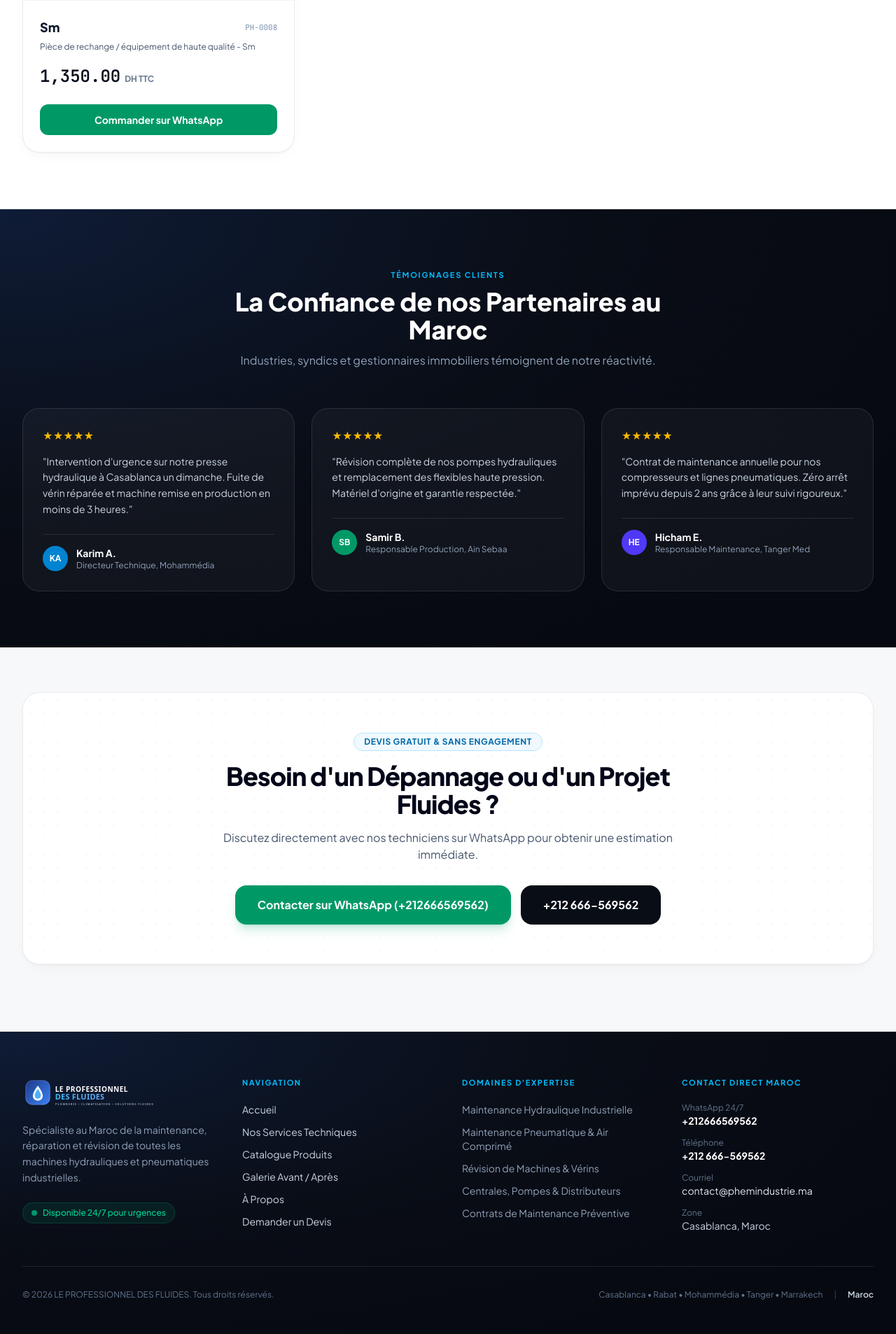
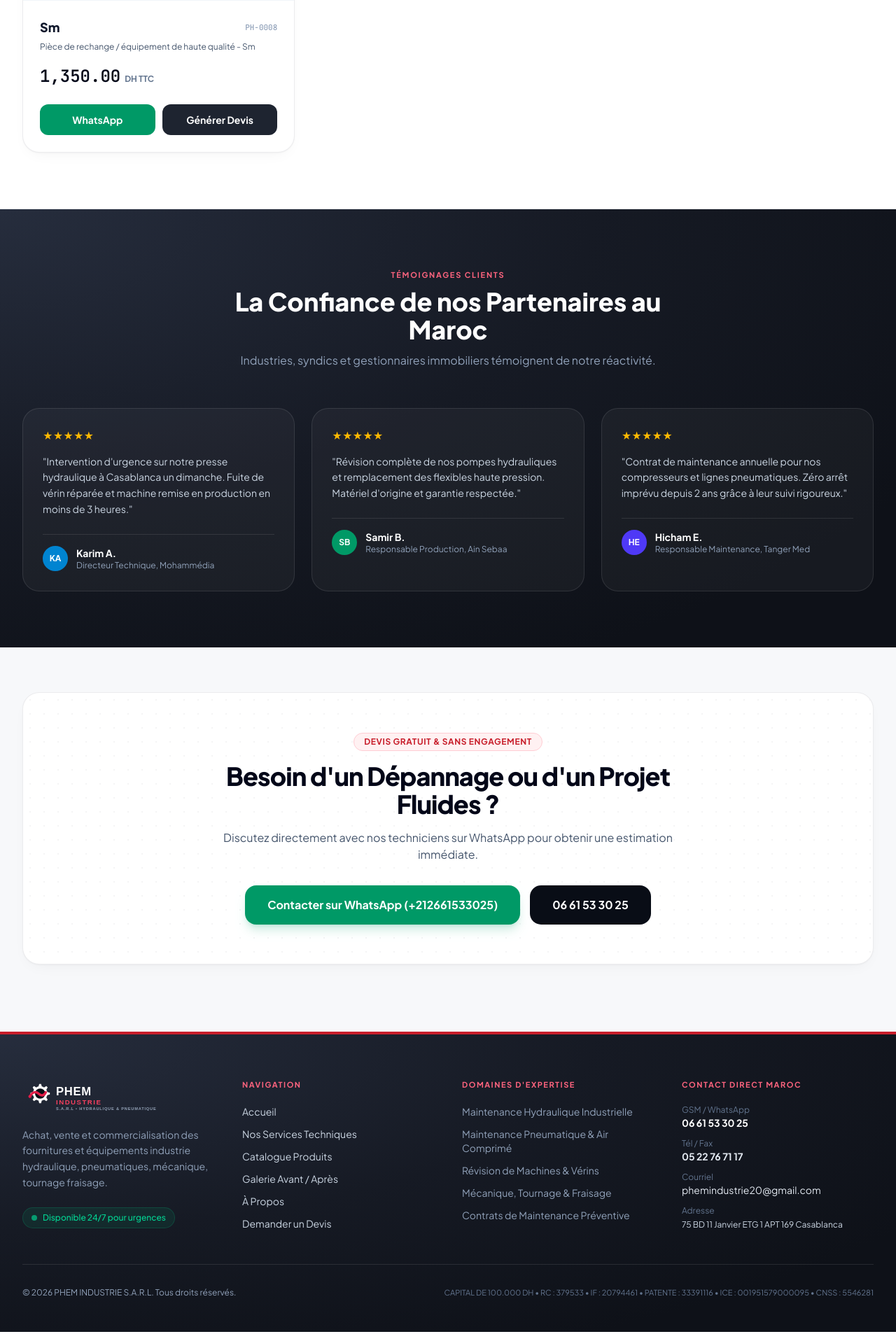
Before and after one commit to Smathhh/le-professionnel-des-fluides, a Laravel app: page / in a window 1280 px wide. Shown: the part 2253-4159 px from the top of the page at 70% size. Run offline with Laravel 12, Linux system fonts and the light colour scheme; data comes from the database, SQL or seed files in the repository; data that the repository does not hold is empty; style sheets or scripts are compiled from the project's sources.

Commit message:
Update branding to PHEM INDUSTRIE S.A.R.L and add printable Devis generator

```diff
--- a/resources/css/app.css
+++ b/resources/css/app.css
@@ -35,19 +35,19 @@ html {
 
 .tf-surface-hover:hover {
     transform: translateY(-4px);
-    border-color: rgba(2, 132, 199, 0.25);
-    box-shadow: 0 4px 12px rgba(15, 23, 42, 0.04), 0 20px 40px -16px rgba(2, 132, 199, 0.14);
+    border-color: rgba(200, 30, 43, 0.30);
+    box-shadow: 0 4px 12px rgba(15, 23, 42, 0.04), 0 20px 40px -16px rgba(200, 30, 43, 0.14);
 }
 
 .tf-obsidian {
-    background: radial-gradient(120% 120% at 0% 0%, #0f1c36 0%, #090d16 55%, #060910 100%);
+    background: radial-gradient(120% 120% at 0% 0%, #262d3d 0%, #161a24 55%, #0e1118 100%);
 }
 
 .tf-mesh-light {
     background-color: #f7f8fa;
     background-image:
-        radial-gradient(at 15% 10%, rgba(14, 165, 233, 0.08) 0px, transparent 50%),
-        radial-gradient(at 85% 0%, rgba(16, 185, 129, 0.06) 0px, transparent 45%);
+        radial-gradient(at 15% 10%, rgba(200, 30, 43, 0.07) 0px, transparent 50%),
+        radial-gradient(at 85% 0%, rgba(30, 36, 48, 0.06) 0px, transparent 45%);
 }
 
 .tf-grid-subtle {
--- a/resources/views/home.blade.php
+++ b/resources/views/home.blade.php
@@ -20,7 +20,7 @@
                 </div>
 
                 <h1 class="text-4xl sm:text-5xl lg:text-[56px] font-extrabold tracking-[-0.03em] leading-[1.06] text-slate-950 mb-6">
-                    Maintenance de Machines <span class="text-sky-600">Hydrauliques</span> &amp; Pneumatiques
+                    Maintenance de Machines <span class="text-[#C81E2B]">Hydrauliques</span> &amp; Pneumatiques
                 </h1>
 
                 <p class="text-base sm:text-lg text-slate-600 mb-8 max-w-2xl leading-relaxed mx-auto lg:mx-0">
@@ -41,7 +41,7 @@
                     <a href="{{ route('services') }}"
                        class="inline-flex items-center justify-center gap-2 bg-white hover:bg-slate-50 text-slate-900 font-bold text-sm sm:text-base px-7 py-4 rounded-2xl border border-slate-200/90 shadow-sm transition">
                         <span>Découvrir les services</span>
-                        <svg class="w-4 h-4 text-sky-600" fill="none" stroke="currentColor" viewBox="0 0 24 24">
+                        <svg class="w-4 h-4 text-[#C81E2B]" fill="none" stroke="currentColor" viewBox="0 0 24 24">
                             <path stroke-linecap="round" stroke-linejoin="round" stroke-width="2" d="M17 8l4 4m0 0l-4 4m4-4H3"/>
                         </svg>
                     </a>
@@ -54,7 +54,7 @@
                         <div class="text-xs text-slate-500 mt-0.5">Expertise terrain</div>
                     </div>
                     <div class="tf-surface rounded-2xl p-4 text-left">
-                        <div class="text-xl sm:text-2xl font-extrabold text-sky-600 font-mono">500+</div>
+                        <div class="text-xl sm:text-2xl font-extrabold text-[#C81E2B] font-mono">500+</div>
                         <div class="text-xs text-slate-500 mt-0.5">Chantiers livrés</div>
                     </div>
                     <div class="tf-surface rounded-2xl p-4 text-left">
@@ -86,7 +86,7 @@
 
                         <div class="mt-6 space-y-3.5">
                             <div class="p-4 rounded-2xl bg-white/[0.04] hover:bg-white/[0.07] border border-white/10 transition flex items-start gap-3.5">
-                                <div class="w-10 h-10 rounded-xl bg-sky-500/20 text-sky-400 flex items-center justify-center shrink-0">
+                                <div class="w-10 h-10 rounded-xl bg-rose-500/20 text-rose-400 flex items-center justify-center shrink-0">
                                     <svg class="w-5 h-5" fill="none" stroke="currentColor" viewBox="0 0 24 24"><path stroke-linecap="round" stroke-linejoin="round" stroke-width="2" d="M12 3v1m0 16v1m9-9h-1M4 12H3m15.364 6.364l-.707-.707M6.343 6.343l-.707-.707m12.728 0l-.707.707M6.343 17.657l-.707.707"/></svg>
                                 </div>
                                 <div>
@@ -138,7 +138,7 @@
 <section class="max-w-7xl mx-auto px-4 sm:px-6 lg:px-8 -mt-4 mb-16">
     <div class="grid grid-cols-1 sm:grid-cols-2 lg:grid-cols-4 gap-4">
         <div class="tf-surface tf-surface-hover rounded-2xl p-6 flex items-start gap-4">
-            <div class="w-11 h-11 rounded-xl bg-sky-50 text-sky-600 flex items-center justify-center shrink-0">
+            <div class="w-11 h-11 rounded-xl bg-rose-50 text-[#C81E2B] flex items-center justify-center shrink-0">
                 <svg class="w-5 h-5" fill="none" stroke="currentColor" viewBox="0 0 24 24"><path stroke-linecap="round" stroke-linejoin="round" stroke-width="2" d="M13 10V3L4 14h7v7l9-11h-7z"/></svg>
             </div>
             <div>
@@ -183,12 +183,12 @@
 <section class="max-w-7xl mx-auto px-4 py-16 sm:px-6 lg:px-8">
     <div class="flex flex-col md:flex-row md:items-end justify-between mb-12 gap-4">
         <div>
-            <span class="text-sky-600 font-bold text-[11px] uppercase tracking-[0.16em]">Expertise &amp; Prestations</span>
+            <span class="text-[#C81E2B] font-bold text-[11px] uppercase tracking-[0.16em]">Expertise &amp; Prestations</span>
             <h2 class="text-3xl sm:text-4xl font-extrabold tracking-tight text-slate-950 mt-2">
                 Nos Domaines d'Intervention
             </h2>
         </div>
-        <a href="{{ route('services') }}" class="inline-flex items-center gap-2 text-sm font-bold text-slate-900 hover:text-sky-600 transition">
+        <a href="{{ route('services') }}" class="inline-flex items-center gap-2 text-sm font-bold text-slate-900 hover:text-[#C81E2B] transition">
             <span>Tous nos services</span>
             <span>→</span>
         </a>
@@ -198,7 +198,7 @@
         @foreach($services as $service)
         <div class="tf-surface tf-surface-hover rounded-3xl p-7 flex flex-col justify-between">
             <div>
-                <div class="w-12 h-12 rounded-2xl bg-sky-50 border border-sky-100 text-sky-600 flex items-center justify-center mb-6">
+                <div class="w-12 h-12 rounded-2xl bg-rose-50 border border-rose-100 text-[#C81E2B] flex items-center justify-center mb-6">
                     @if(str_contains(strtolower($service->icon ?? ''), 'elect') || str_contains(strtolower($service->name), 'lectr'))
                         <svg class="w-6 h-6" fill="none" stroke="currentColor" viewBox="0 0 24 24"><path stroke-linecap="round" stroke-linejoin="round" stroke-width="2" d="M13 10V3L4 14h7v7l9-11h-7z"/></svg>
                     @elseif(str_contains(strtolower($service->icon ?? ''), 'plumb') || str_contains(strtolower($service->name), 'plomb'))
@@ -239,13 +239,13 @@
     <div class="max-w-7xl mx-auto px-4 sm:px-6 lg:px-8">
         <div class="flex flex-col md:flex-row md:items-end justify-between mb-10 gap-4">
             <div>
-                <span class="text-sky-600 font-bold text-[11px] uppercase tracking-[0.16em]">Matériel &amp; Équipements</span>
+                <span class="text-[#C81E2B] font-bold text-[11px] uppercase tracking-[0.16em]">Matériel &amp; Équipements</span>
                 <h2 class="text-3xl sm:text-4xl font-extrabold tracking-tight text-slate-950 mt-2">
                     Catalogue Produits
                 </h2>
                 <p class="text-sm sm:text-base text-slate-600 mt-1">Équipements certifiés disponibles en stock avec livraison et installation.</p>
             </div>
-            <a href="{{ route('products') }}" class="inline-flex items-center gap-1.5 text-sky-600 hover:text-sky-700 font-bold text-sm">
+            <a href="{{ route('products') }}" class="inline-flex items-center gap-1.5 text-[#C81E2B] hover:text-[#C81E2B] font-bold text-sm">
                 Voir tout le catalogue ({{ count($products) }}+) →
             </a>
         </div>
@@ -286,7 +286,7 @@
                             <img src="{{ asset('storage/' . $product->image) }}" alt="{{ $product->name }}" class="w-full h-full object-cover">
                         @else
                             <div class="text-center p-6">
-                                <div class="w-16 h-16 mx-auto rounded-2xl bg-white shadow-sm flex items-center justify-center text-sky-600 mb-2">
+                                <div class="w-16 h-16 mx-auto rounded-2xl bg-white shadow-sm flex items-center justify-center text-[#C81E2B] mb-2">
                                     <svg class="w-8 h-8" fill="none" stroke="currentColor" viewBox="0 0 24 24">
                                         <path stroke-linecap="round" stroke-linejoin="round" stroke-width="1.5" d="M20 7l-8-4-8 4m16 0l-8 4m8-4v10l-8 4m0-10L4 7m8 4v10M4 7v10l8 4"/>
                                     </svg>
@@ -319,11 +319,15 @@
                     </div>
                 </div>
 
-                <div class="px-6 pb-6 pt-0">
+                <div class="px-6 pb-6 pt-0 flex flex-col sm:flex-row gap-2.5">
                     <a href="https://wa.me/{{ $rawWhatsapp }}?text={{ urlencode('Bonjour, je souhaite commander ou avoir des détails sur : ' . $product->name . ' (' . number_format($product->price, 2) . ' DH)') }}"
                        target="_blank"
-                       class="inline-flex items-center justify-center gap-2 w-full bg-emerald-600 hover:bg-emerald-700 text-white font-bold py-3 px-4 rounded-xl transition text-sm">
-                        <span>Commander sur WhatsApp</span>
+                       class="flex-1 inline-flex items-center justify-center gap-2 bg-emerald-600 hover:bg-emerald-700 text-white font-bold py-3 px-4 rounded-xl transition text-xs sm:text-sm">
+                        <span>WhatsApp</span>
+                    </a>
+                    <a href="{{ route('products.devis', $product) }}"
+                       class="flex-1 inline-flex items-center justify-center gap-1.5 bg-[#1E2430] hover:bg-[#C81E2B] text-white font-bold py-3 px-4 rounded-xl transition text-xs sm:text-sm">
+                        <span>Générer Devis</span>
                     </a>
                 </div>
             </div>
@@ -337,12 +341,12 @@
 <section class="max-w-7xl mx-auto px-4 py-20 sm:px-6 lg:px-8">
     <div class="flex flex-col md:flex-row md:items-end justify-between mb-12 gap-4">
         <div>
-            <span class="text-sky-600 font-bold text-[11px] uppercase tracking-[0.16em]">Qualité Démontrée</span>
+            <span class="text-[#C81E2B] font-bold text-[11px] uppercase tracking-[0.16em]">Qualité Démontrée</span>
             <h2 class="text-3xl sm:text-4xl font-extrabold tracking-tight text-slate-950 mt-2">
                 Nos Dernières Réalisations
             </h2>
         </div>
-        <a href="{{ route('gallery') }}" class="inline-flex items-center gap-1.5 text-slate-900 hover:text-sky-600 font-bold text-sm">
+        <a href="{{ route('gallery') }}" class="inline-flex items-center gap-1.5 text-slate-900 hover:text-[#C81E2B] font-bold text-sm">
             Voir toute la galerie →
         </a>
     </div>
@@ -354,7 +358,7 @@
                 @if($item->after_image && file_exists(public_path('storage/' . $item->after_image)))
                     <img src="{{ asset('storage/' . $item->after_image) }}" alt="{{ $item->title }}" class="w-full h-full object-cover">
                 @else
-                    <svg class="w-10 h-10 text-sky-400" fill="none" stroke="currentColor" viewBox="0 0 24 24"><path stroke-linecap="round" stroke-linejoin="round" stroke-width="1.5" d="M4 16l4.586-4.586a2 2 0 012.828 0L16 16m-2-2l1.586-1.586a2 2 0 012.828 0L20 14m-6-6h.01M6 20h12a2 2 0 002-2V6a2 2 0 00-2-2H6a2 2 0 00-2 2v12a2 2 0 002 2z"/></svg>
+                    <svg class="w-10 h-10 text-rose-400" fill="none" stroke="currentColor" viewBox="0 0 24 24"><path stroke-linecap="round" stroke-linejoin="round" stroke-width="1.5" d="M4 16l4.586-4.586a2 2 0 012.828 0L16 16m-2-2l1.586-1.586a2 2 0 012.828 0L20 14m-6-6h.01M6 20h12a2 2 0 002-2V6a2 2 0 00-2-2H6a2 2 0 00-2 2v12a2 2 0 002 2z"/></svg>
                 @endif
                 <span class="absolute bottom-3 left-3 text-[11px] font-bold bg-slate-950/80 backdrop-blur-sm px-2.5 py-1 rounded-full text-white border border-white/15">
                     {{ ucfirst($item->category ?? 'Maintenance') }}
@@ -363,7 +367,7 @@
             <div class="p-6">
                 <h3 class="font-bold text-slate-900 text-lg mb-2">{{ $item->title }}</h3>
                 <p class="text-slate-600 text-sm leading-relaxed mb-4">{{ Str::limit($item->description, 100) }}</p>
-                <a href="{{ route('gallery') }}" class="text-sky-600 font-bold text-xs inline-flex items-center gap-1 hover:text-sky-700">
+                <a href="{{ route('gallery') }}" class="text-[#C81E2B] font-bold text-xs inline-flex items-center gap-1 hover:text-[#C81E2B]">
                     Voir les détails →
                 </a>
             </div>
@@ -377,7 +381,7 @@
 <section class="tf-obsidian text-white py-20">
     <div class="max-w-7xl mx-auto px-4 sm:px-6 lg:px-8">
         <div class="text-center max-w-2xl mx-auto mb-14">
-            <span class="text-sky-400 font-bold text-[11px] uppercase tracking-[0.16em]">Témoignages Clients</span>
+            <span class="text-rose-400 font-bold text-[11px] uppercase tracking-[0.16em]">Témoignages Clients</span>
             <h2 class="text-3xl sm:text-4xl font-extrabold text-white mt-2 mb-3">
                 La Confiance de nos Partenaires au Maroc
             </h2>
@@ -437,7 +441,7 @@
     <div class="tf-surface rounded-3xl p-8 sm:p-14 text-center relative overflow-hidden">
         <div class="tf-dots-light absolute inset-0 opacity-60 pointer-events-none"></div>
         <div class="relative z-10 max-w-2xl mx-auto">
-            <span class="inline-block bg-sky-50 text-sky-700 border border-sky-200 text-xs font-bold uppercase tracking-wider px-3.5 py-1 rounded-full mb-4">
+            <span class="inline-block bg-rose-50 text-[#C81E2B] border border-rose-200 text-xs font-bold uppercase tracking-wider px-3.5 py-1 rounded-full mb-4">
                 Devis Gratuit &amp; Sans Engagement
             </span>
             <h2 class="text-3xl sm:text-4xl font-extrabold text-slate-950 mb-4 tracking-tight">
--- a/resources/views/layouts/app.blade.php
+++ b/resources/views/layouts/app.blade.php
@@ -1,10 +1,17 @@
 @php
-    $rawWhatsapp = preg_replace('/[^0-9]/', '', \App\Models\Setting::get('whatsapp', '212666569562')) ?: '212666569562';
-    $displayPhone = \App\Models\Setting::get('phone', '+212 666-569562');
-    $displayWhatsapp = \App\Models\Setting::get('whatsapp', '+212 666-569562');
-    $email = \App\Models\Setting::get('email', 'contact@phemindustrie.ma');
-    $address = \App\Models\Setting::get('address', 'Casablanca, Maroc');
-    $siteName = \App\Models\Setting::get('site_name', 'LE PROFESSIONNEL DES FLUIDES');
+    $rawWhatsapp = preg_replace('/[^0-9]/', '', \App\Models\Setting::get('whatsapp', '212661533025')) ?: '212661533025';
+    $displayPhone = \App\Models\Setting::get('phone', '06 61 53 30 25');
+    $displayFax = \App\Models\Setting::get('fax', '05 22 76 71 17');
+    $displayWhatsapp = \App\Models\Setting::get('whatsapp', '+212661533025');
+    $email = \App\Models\Setting::get('email', 'phemindustrie20@gmail.com');
+    $address = \App\Models\Setting::get('address', '75 BD 11 Janvier ETG 1 APT 169 Casablanca');
+    $siteName = \App\Models\Setting::get('site_name', 'PHEM INDUSTRIE S.A.R.L');
+    $capital = \App\Models\Setting::get('capital', '100.000 DH');
+    $rc = \App\Models\Setting::get('rc', '379533');
+    $if = \App\Models\Setting::get('if', '20794461');
+    $patente = \App\Models\Setting::get('patente', '33391116');
+    $ice = \App\Models\Setting::get('ice', '001951579000095');
+    $cnss = \App\Models\Setting::get('cnss', '5546281');
 @endphp
 <!DOCTYPE html>
 <html lang="{{ str_replace('_', '-', app()->getLocale()) }}" dir="{{ app()->getLocale() == 'ar' ? 'rtl' : 'ltr' }}" class="scroll-smooth">
@@ -153,15 +160,15 @@
     </div>
 
     <!-- Editorial Footer -->
-    <footer class="tf-obsidian text-slate-300 border-t border-white/10 mt-24">
+    <footer class="tf-obsidian text-slate-300 border-t-4 border-[#C81E2B] mt-24">
         <div class="max-w-7xl mx-auto px-4 sm:px-6 lg:px-8 pt-16 pb-12">
             <div class="grid grid-cols-1 md:grid-cols-2 lg:grid-cols-4 gap-10">
                 <div>
                     <div class="mb-5">
-                        <img src="{{ asset('images/logo-white.svg') }}" alt="{{ $siteName }}" class="h-11 w-auto">
+                        <img src="{{ asset('images/logo-white.svg') }}" alt="{{ $siteName }}" class="h-12 w-auto">
                     </div>
                     <p class="text-slate-400 text-sm leading-relaxed mb-6">
-                        {{ \App\Models\Setting::get('about_text', 'Solutions complètes de maintenance industrielle, électricité générale, plomberie et climatisation au Maroc.') }}
+                        {{ \App\Models\Setting::get('about_text', 'Achat, vente et commercialisation des fournitures et équipements industrie hydraulique, pneumatiques, mécanique, tournage fraisage.') }}
                     </p>
                     <div class="inline-flex items-center gap-2 text-xs text-emerald-400 bg-emerald-500/10 border border-emerald-500/20 px-3 py-1.5 rounded-full font-medium">
                         <span class="w-2 h-2 rounded-full bg-emerald-400 animate-pulse"></span>
@@ -170,7 +177,7 @@
                 </div>
 
                 <div>
-                    <h3 class="text-sky-400 font-bold mb-5 uppercase tracking-[0.14em] text-[11px]">Navigation</h3>
+                    <h3 class="text-rose-400 font-bold mb-5 uppercase tracking-[0.14em] text-[11px]">Navigation</h3>
                     <ul class="space-y-3 text-sm">
                         <li><a href="{{ route('home') }}" class="hover:text-white transition">Accueil</a></li>
                         <li><a href="{{ route('services') }}" class="hover:text-white transition">Nos Services Techniques</a></li>
@@ -182,46 +189,44 @@
                 </div>
 
                 <div>
-                    <h3 class="text-sky-400 font-bold mb-5 uppercase tracking-[0.14em] text-[11px]">Domaines d'Expertise</h3>
+                    <h3 class="text-rose-400 font-bold mb-5 uppercase tracking-[0.14em] text-[11px]">Domaines d'Expertise</h3>
                     <ul class="space-y-3 text-sm text-slate-400">
                         <li>Maintenance Hydraulique Industrielle</li>
                         <li>Maintenance Pneumatique &amp; Air Comprimé</li>
                         <li>Révision de Machines &amp; Vérins</li>
-                        <li>Centrales, Pompes &amp; Distributeurs</li>
+                        <li>Mécanique, Tournage &amp; Fraisage</li>
                         <li>Contrats de Maintenance Préventive</li>
                     </ul>
                 </div>
 
                 <div>
-                    <h3 class="text-sky-400 font-bold mb-5 uppercase tracking-[0.14em] text-[11px]">Contact Direct Maroc</h3>
-                    <div class="space-y-3.5 text-sm">
+                    <h3 class="text-rose-400 font-bold mb-5 uppercase tracking-[0.14em] text-[11px]">Contact Direct Maroc</h3>
+                    <div class="space-y-3 text-sm">
                         <div>
-                            <span class="block text-xs text-slate-500">WhatsApp 24/7</span>
-                            <a href="https://wa.me/{{ $rawWhatsapp }}" target="_blank" class="font-bold text-white hover:text-emerald-400 transition">{{ $displayWhatsapp }}</a>
+                            <span class="block text-xs text-slate-500">GSM / WhatsApp</span>
+                            <a href="https://wa.me/{{ $rawWhatsapp }}" target="_blank" class="font-bold text-white hover:text-emerald-400 transition">{{ $displayPhone }}</a>
                         </div>
                         <div>
-                            <span class="block text-xs text-slate-500">Téléphone</span>
-                            <a href="tel:{{ $rawWhatsapp }}" class="font-bold text-white hover:text-sky-400 transition">{{ $displayPhone }}</a>
+                            <span class="block text-xs text-slate-500">Tél / Fax</span>
+                            <span class="font-bold text-slate-200">{{ $displayFax }}</span>
                         </div>
                         <div>
                             <span class="block text-xs text-slate-500">Courriel</span>
                             <a href="mailto:{{ $email }}" class="text-slate-200 hover:text-white transition">{{ $email }}</a>
                         </div>
                         <div>
-                            <span class="block text-xs text-slate-500">Zone</span>
-                            <span class="text-slate-300">{{ $address }}</span>
+                            <span class="block text-xs text-slate-500">Adresse</span>
+                            <span class="text-slate-300 text-xs">{{ $address }}</span>
                         </div>
                     </div>
                 </div>
             </div>
 
-            <div class="border-t border-white/10 mt-12 pt-8 flex flex-col md:flex-row justify-between items-center gap-4 text-xs text-slate-500">
+            <div class="border-t border-white/10 mt-12 pt-8 flex flex-col md:flex-row justify-between items-center gap-4 text-xs text-slate-400">
                 <p>&copy; {{ date('Y') }} {{ $siteName }}. Tous droits réservés.</p>
-                <div class="flex items-center gap-4">
-                    <span>Casablanca • Rabat • Mohammédia • Tanger • Marrakech</span>
-                    <span class="text-slate-700">|</span>
-                    <span class="font-semibold text-slate-300">Maroc</span>
-                </div>
+                <p class="text-[11px] text-slate-500 text-center md:text-right">
+                    CAPITAL DE {{ $capital }} • RC : {{ $rc }} • IF : {{ $if }} • PATENTE : {{ $patente }} • ICE : {{ $ice }} • CNSS : {{ $cnss }}
+                </p>
             </div>
         </div>
     </footer>
--- a/routes/web.php
+++ b/routes/web.php
@@ -16,6 +16,7 @@ use App\Http\Controllers\Admin\AdminSettingsController;
 Route::get('/', [HomeController::class, 'index'])->name('home');
 Route::get('/services', [ServiceController::class, 'index'])->name('services');
 Route::get('/products', [ProductController::class, 'index'])->name('products');
+Route::get('/products/{product}/devis', [ProductController::class, 'devis'])->name('products.devis');
 Route::get('/gallery', [GalleryController::class, 'index'])->name('gallery');
 Route::get('/about', [HomeController::class, 'about'])->name('about');
 Route::get('/contact', [ContactController::class, 'index'])->name('contact');
```
Also changed, not shown: app/Http/Controllers/ProductController.php (+11 -0 lines), database/seeders/DatabaseSeeder.php (+15 -8 lines), resources/views/products-devis.blade.php (added, +184 -0 lines), resources/views/products.blade.php (+7 -3 lines), tests/Feature/WebsitePagesTest.php (+21 -0 lines), public/images/logo-icon.svg, public/images/logo-white.svg, public/images/logo.svg.
